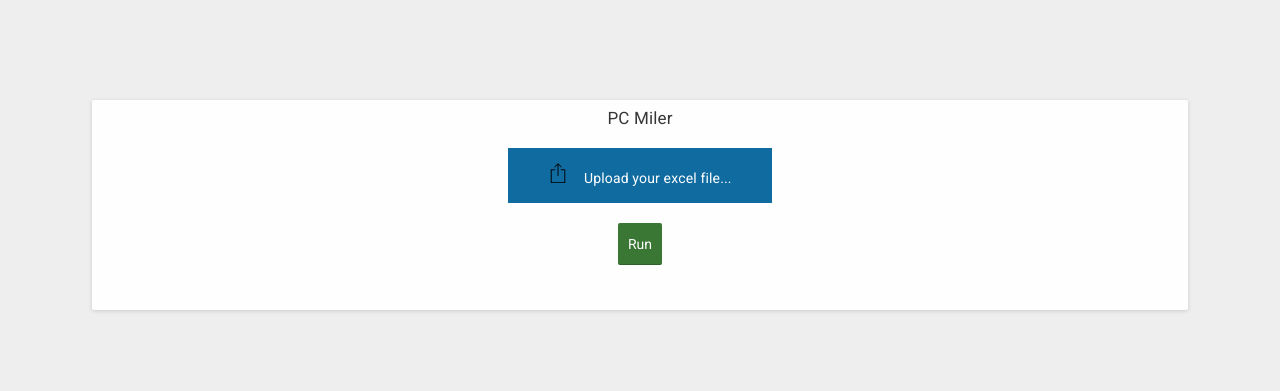
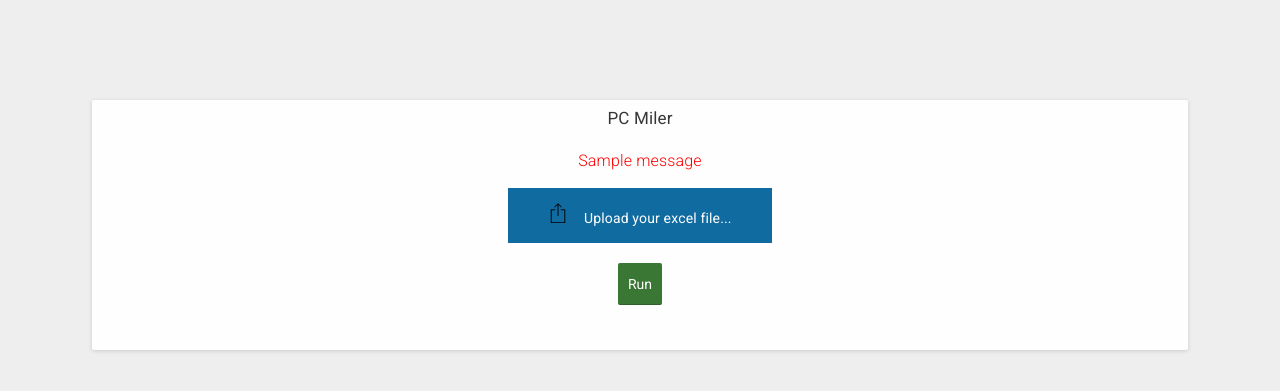
Before and after one commit to JulioSanchezD/Olimpus, a Flask app: page /pcmiler in a window 1280 px wide. Shown: the top 391 px of the page. Run offline with Flask 2, Linux system fonts and the light colour scheme; one stand-in notice (Sample message) is shown; some libraries are stand-ins or nearby versions.

Commit message:
Added flashing messages html code

```diff
--- a/app/templates/pcmiler.html
+++ b/app/templates/pcmiler.html
@@ -1,6 +1,9 @@
 {% extends "robots_layout.html" %}
 {% block form %}
     <div>
+        {% for message in get_flashed_messages() %}
+        <p style="color: red;">{{ message }}</p>
+        {% endfor %}
         <span class="input_data">
             <input type="file" id="input_data" name="input_data">
         </span>
```
